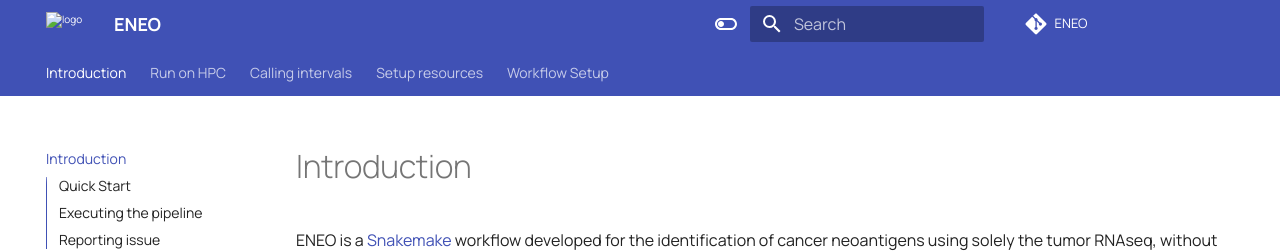
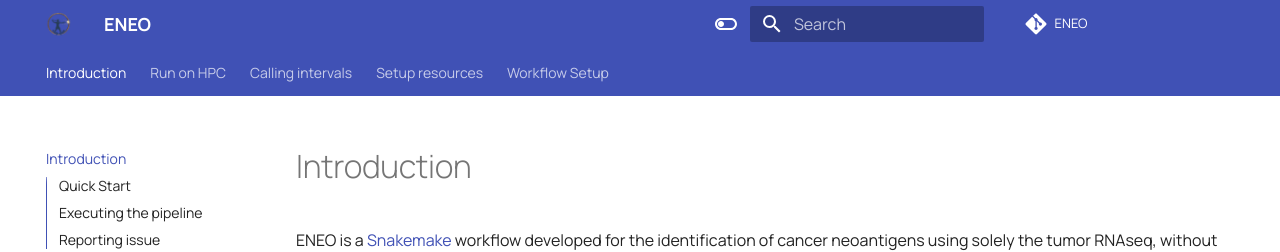
Before and after one commit to ctglab/ENEO, an MkDocs documentation site: the page built from docs/index.md, in a window 1280 px wide. Shown: the top 252 px of the page. Built offline with MkDocs 1.6.1 and Material for MkDocs 9.7.7, drawn with Linux system fonts in a browser that asks for light colours; comment, search, counter and statistics services are not loaded.

Commit message:
doc: logo and favicon

```diff
--- a/mkdocs.yml
+++ b/mkdocs.yml
@@ -5,7 +5,8 @@ repo_name: ENEO
 repo_url: https://github.com/ctglab/ENEO
 
 theme:
-  logo: docs/eneo.png
+  logo: assets/eneo.png
+  favicon: assets/eneo.png
   name: material
   font:
     text: Manrope
```
Also changed, not shown: docs/assets/eneo.png (renamed from docs/eneo.png).
